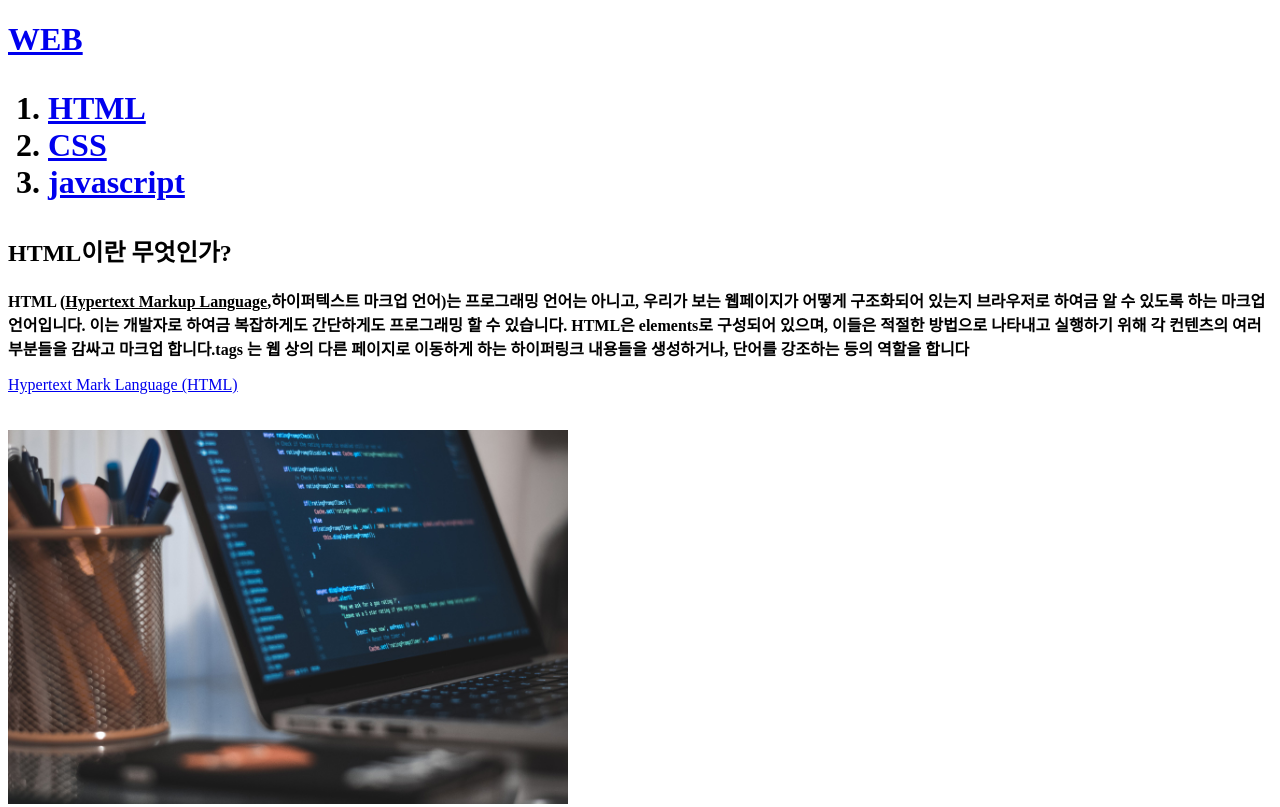
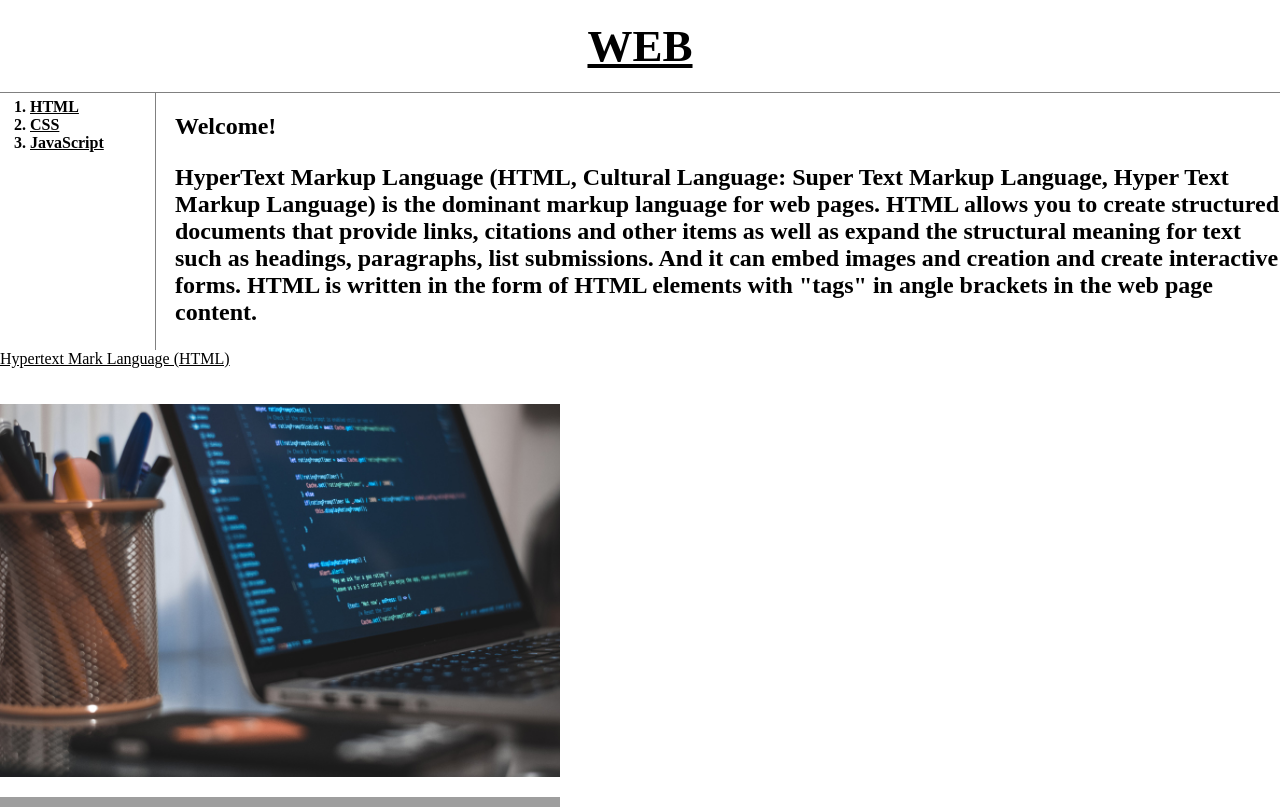
Before and after one commit to viking702/web1, a plain HTML site: page index.html in a window 1280 px wide. Shown: the top 807 px of the page. Drawn offline with Linux system fonts and the light colour scheme; grey boxes are pictures that could not be loaded; a script that the page names is missing.

Commit message:
Add files via upload

```diff
--- a/index.html
+++ b/index.html
@@ -4,26 +4,26 @@
 <head>
   <title>WEB1 - html</title>
   <meta charset="utf-8">
+    <link rel="stylesheet" href="style.css">
 </head>
 
 <body>
-  <h1><a href="index.html">WEB</a>
-    <h1>
-      <ol>
+  <h1><a href="index.html">WEB</a></h1>
+  <div id="grid">
+    <ol><strong>
         <li><a href="1.html">HTML</a></li>
         <li><a href="2.html">CSS</a></li>
-        <li><a href="3.html">javascript</a></li>
-      </ol>
-      <h2>HTML이란 무엇인가?</h2>
+        <li><a href="3.html">JavaScript</a></li>
+    </ol></strong>
+    <div id="article">
+      <h2>Welcome!<h2>
           <p>
-        <strong>HTML (<u>Hypertext Markup Language</u>,하이퍼텍스트 마크업 언어)는 프로그래밍
-        언어는 아니고, 우리가 보는 웹페이지가 어떻게 구조화되어 있는지 브라우저로
-        하여금 알 수 있도록 하는 마크업 언어입니다. 이는 개발자로 하여금 복잡하게도
-        간단하게도 프로그래밍 할 수 있습니다. HTML은 elements로 구성되어 있으며,
-        이들은 적절한 방법으로 나타내고 실행하기 위해 각 컨텐츠의 여러 부분들을
-        감싸고 마크업 합니다.tags 는 웹 상의 다른 페이지로 이동하게 하는 하이퍼링크
-        내용들을 생성하거나, 단어를 강조하는 등의 역할을 합니다</strong>
+            HyperText Markup Language (HTML, Cultural Language: Super Text Markup Language, Hyper Text Markup Language) is the dominant markup language for web pages. HTML allows you to create structured documents that provide links, citations and
+            other items as well as expand the structural meaning for text such as headings, paragraphs, list submissions. And it can embed images and creation and create interactive forms. HTML is written in the form of HTML elements with "tags" in
+            angle brackets in the web page content.
           </p>
+    </div>
+  </div>
   <a href="https://www.w3.org/" target="_blank" title="html5 speicification">
     Hypertext Mark Language (HTML)</a>
   <br><br><br>
@@ -47,7 +47,8 @@
     };
     */
     (function() { // DON'T EDIT BELOW THIS LINE
-    var d = document, s = d.createElement('script');
+      var d = document,
+        s = d.createElement('script');
       s.src = 'https://web-1-ukdcxzec67.disqus.com/embed.js';
       s.setAttribute('data-timestamp', +new Date());
       (d.head || d.body).appendChild(s);
@@ -56,5 +57,24 @@
   <noscript>Please enable JavaScript to view the <a href="https://disqus.com/?ref_noscript">comments powered by Disqus.</a></noscript>
   </P>
 
+  <p>
+    <!--Start of Tawk.to Script-->
+    <script type="text/javascript">
+      var Tawk_API = Tawk_API || {},
+        Tawk_LoadStart = new Date();
+      (function() {
+        var s1 = document.createElement("script"),
+          s0 = document.getElementsByTagName("script")[0];
+        s1.async = true;
+        s1.src = 'https://embed.tawk.to/5fe2dc3aa8a254155ab5b343/1eq72ohd6';
+        s1.charset = 'UTF-8';
+        s1.setAttribute('crossorigin', '*');
+        s0.parentNode.insertBefore(s1, s0);
+      })();
+    </script>
+    <!--End of Tawk.to Script-->
+  </p>
+
 </body>
+
 </html>
--- /dev/null
+++ b/style.css
@@ -0,0 +1,54 @@
+body {
+  margin: 0;
+}
+
+a {
+  color: black;
+}
+
+h1 {
+  font-size: 45px;
+  text-align: center;
+  border-bottom: 1px solid gray;
+  margin: 0;
+  padding: 20px;
+}
+
+ol {
+  border-right: 1px solid gray;
+  width: 100px;
+  margin: 0;
+  padding: 25px;
+  padding-top: 5px;
+  padding-bottom: 10px;
+
+}
+
+#grid ol {
+
+  padding-left: 30px;
+
+}
+
+#grid {
+  display: grid;
+  grid-template-columns: 150px 1fr;
+}
+
+#article {
+  padding-left: 25px;
+}
+
+@media(max-width:600px) {
+  #grid {
+    display: block;
+  }
+
+  ol {
+    border-right: none;
+  }
+
+  h1 {
+    border-bottom: none;
+  }
+}
```
Also changed, not shown: 1.html (+11 -24 lines), 2.html (+7 -5 lines), 3.html (+7 -5 lines), box.html (added, +23 -0 lines), grid.html (added, +27 -0 lines), mediaquery.html (added, +28 -0 lines). Lines whose indentation alone changed are shown as unchanged.
